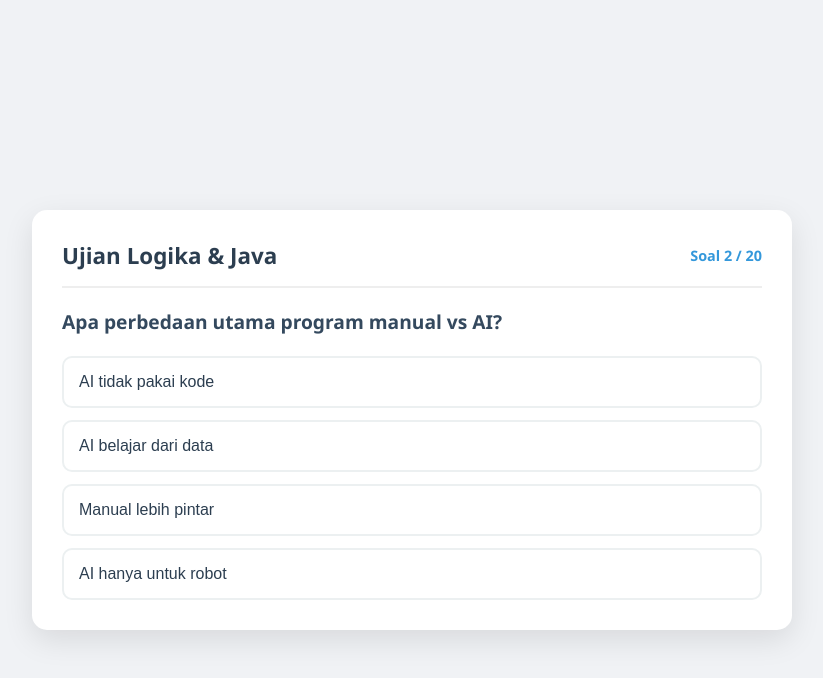
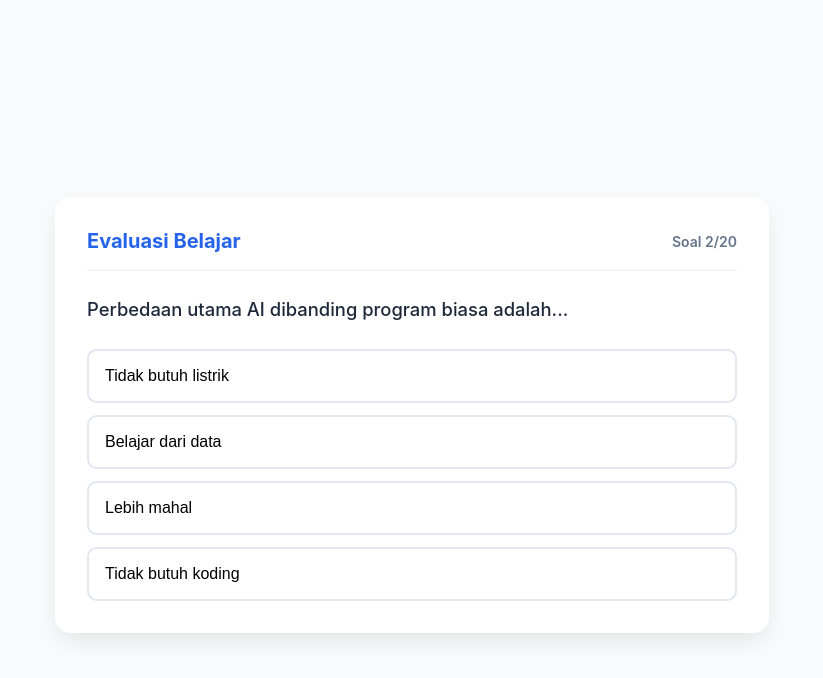
Before and after one commit to edwaranas11/kuis-pemrograman, a plain HTML site: page index.html in a window 1280 px wide. Both pictures are taken after a click on the button "Dekomposisi". Shown: the whole page, without its empty margins (228-1051 px from the left). Drawn offline with Linux system fonts and the light colour scheme.

Commit message:
Update index.html

```diff
--- a/index.html
+++ b/index.html
@@ -3,212 +3,207 @@
 <head>
     <meta charset="UTF-8">
     <meta name="viewport" content="width=device-width, initial-scale=1.0">
-    <title>Evaluasi Logika & Pemrograman Java</title>
+    <title>Kuis Interaktif: Logika & Pemrograman Java</title>
     <style>
-        /* CSS - Desain Tampilan */
+        /* --- CSS: Tampilan & Desain --- */
+        :root {
+            --primary: #2563eb;
+            --secondary: #64748b;
+            --success: #22c55e;
+            --bg: #f8fafc;
+            --text: #1e293b;
+        }
+
         body {
-            font-family: 'Segoe UI', Tahoma, Geneva, Verdana, sans-serif;
-            background-color: #f0f2f5;
+            font-family: 'Inter', system-ui, -apple-system, sans-serif;
+            background-color: var(--bg);
+            color: var(--text);
             display: flex;
             justify-content: center;
             align-items: center;
             min-height: 100vh;
             margin: 0;
-            padding: 20px;
+            padding: 15px;
         }
 
-        .quiz-container {
+        .quiz-card {
             background: white;
             width: 100%;
-            max-width: 700px;
-            padding: 30px;
-            border-radius: 15px;
-            box-shadow: 0 10px 30px rgba(0,0,0,0.1);
+            max-width: 650px;
+            padding: 2rem;
+            border-radius: 1rem;
+            box-shadow: 0 10px 25px -5px rgba(0, 0, 0, 0.1);
         }
 
         header {
-            border-bottom: 2px solid #eee;
-            margin-bottom: 20px;
-            padding-bottom: 15px;
             display: flex;
             justify-content: space-between;
             align-items: center;
+            border-bottom: 2px solid #f1f5f9;
+            padding-bottom: 1rem;
+            margin-bottom: 1.5rem;
         }
 
-        h1 { color: #2c3e50; font-size: 1.4rem; margin: 0; }
-        #progress { color: #3498db; font-weight: bold; font-size: 0.9rem; }
+        h1 { font-size: 1.25rem; margin: 0; color: var(--primary); }
+        #progress { font-weight: 600; font-size: 0.875rem; color: var(--secondary); }
 
-        .question-section h2 {
-            font-size: 1.2rem;
-            color: #34495e;
-            line-height: 1.5;
-            margin-bottom: 20px;
+        .question-text {
+            font-size: 1.15rem;
+            font-weight: 500;
+            line-height: 1.6;
+            margin-bottom: 1.5rem;
         }
 
-        .options-grid {
+        .options-list {
             display: grid;
-            gap: 12px;
+            gap: 0.75rem;
         }
 
-        .option-btn {
-            padding: 15px;
-            border: 2px solid #ecf0f1;
-            border-radius: 10px;
+        .btn-option {
             background: white;
+            border: 2px solid #e2e8f0;
+            padding: 1rem;
+            border-radius: 0.6rem;
+            text-align: left;
             cursor: pointer;
-            text-align: left;
-            transition: all 0.2s ease;
+            transition: all 0.2s;
             font-size: 1rem;
-            color: #2c3e50;
         }
 
-        .option-btn:hover {
-            background-color: #e3f2fd;
-            border-color: #3498db;
-            transform: translateY(-2px);
+        .btn-option:hover {
+            border-color: var(--primary);
+            background-color: #eff6ff;
         }
 
         .hidden { display: none; }
 
-        #result-box {
+        /* --- Tampilan Hasil --- */
+        #result-screen {
             text-align: center;
-            padding: 40px 20px;
+            padding: 1rem;
         }
 
-        .score-circle {
-            width: 120px;
-            height: 120px;
-            border-radius: 50%;
-            background: #3498db;
-            color: white;
-            display: flex;
-            flex-direction: column;
-            justify-content: center;
-            align-items: center;
-            margin: 0 auto 20px;
-            font-size: 1.5rem;
-            font-weight: bold;
+        .score-box {
+            font-size: 4rem;
+            font-weight: 800;
+            color: var(--primary);
+            margin-bottom: 0.5rem;
         }
 
-        .restart-btn {
-            background-color: #27ae60;
+        .status-msg {
+            font-size: 1.2rem;
+            margin-bottom: 2rem;
+            color: var(--secondary);
+        }
+
+        .btn-restart {
+            background-color: var(--primary);
             color: white;
             border: none;
-            padding: 12px 25px;
-            border-radius: 8px;
+            padding: 0.75rem 2rem;
+            border-radius: 0.5rem;
+            font-weight: 600;
             cursor: pointer;
             font-size: 1rem;
-            margin-top: 20px;
         }
 
-        .restart-btn:hover { background-color: #219150; }
+        .btn-restart:hover { opacity: 0.9; }
     </style>
 </head>
 <body>
 
-<div class="quiz-container">
-    <header>
-        <h1>Ujian Logika & Java</h1>
-        <div id="progress">Soal 1 / 20</div>
+    <div class="quiz-card">
+        <header id="quiz-header">
+            <h1>Evaluasi Belajar</h1>
+            <span id="progress">Soal 1/20</span>
         </header>
 
-    <div id="quiz-box">
-        <div class="question-section">
-            <h2 id="question">Memuat pertanyaan...</h2>
-        </div>
-        <div id="options" class="options-grid"></div>
+        <div id="quiz-screen">
+            <div class="question-text" id="question">Memuat pertanyaan...</div>
+            <div class="options-list" id="options"></div>
         </div>
 
-    <div id="result-box" class="hidden">
-        <h2>Hasil Evaluasi</h2>
-        <div class="score-circle">
-            <span id="final-score">0</span>
-            <small>Skor</small>
-        </div>
-        <p id="stats-text"></p>
-        <button class="restart-btn" onclick="location.reload()">Ulangi Kuis</button>
+        <div id="result-screen" class="hidden">
+            <h2>Ujian Selesai!</h2>
+            <div class="score-box" id="final-score">0</div>
+            <p class="status-msg" id="status-text"></p>
+            <button class="btn-restart" onclick="location.reload()">Coba Lagi</button>
         </div>
     </div>
 
     <script>
-    // DATA SOAL (20 Pertanyaan Lengkap)
-    const quizData = [
-        { q: "Dalam Computational Thinking, proses memecah masalah besar menjadi bagian kecil disebut...", options: ["Dekomposisi", "Abstraksi", "Algoritma", "Pola"], correct: 0 },
-        { q: "Apa perbedaan utama program manual vs AI?", options: ["AI tidak pakai kode", "AI belajar dari data", "Manual lebih pintar", "AI hanya untuk robot"], correct: 1 },
-        { q: "Simbol Belah Ketupat pada flowchart digunakan untuk...", options: ["Input", "Proses", "Keputusan/Percabangan", "Start/End"], correct: 2 },
-        { q: "Cara penulisan algoritma menyerupai kode program disebut...", options: ["Pseudocode", "Flowchart", "Java", "Logika"], correct: 0 },
-        { q: "Class yang digunakan untuk mengambil input keyboard di Java adalah...", options: ["System.in", "Scanner", "Input", "Printer"], correct: 1 },
-        { q: "Manakah penulisan main method yang benar?", options: ["void main()", "public static void main(String[] args)", "static void Main()", "public main()"], correct: 1 },
-        { q: "Tipe data untuk menyimpan angka desimal (koma) adalah...", options: ["int", "String", "double", "boolean"], correct: 2 },
-        { q: "Apa fungsi dari System.out.println()?", options: ["Input data", "Cetak teks & baris baru", "Hapus data", "Simpan file"], correct: 1 },
-        { q: "Java adalah bahasa yang Case-Sensitive, artinya...", options: ["Huruf besar/kecil berpengaruh", "Tidak boleh ada spasi", "Harus pakai titik koma", "Bahasa yang sensitif"], correct: 0 },
-        { q: "Simbol operator logika 'DAN' (AND) di Java adalah...", options: ["||", "==", "&&", "!"], correct: 2 },
-        { q: "Struktur IF-ELSE digunakan untuk...", options: ["Perulangan", "Percabangan/Pilihan", "Variabel", "Import"], correct: 1 },
-        { q: "Apa kegunaan 'default' pada switch-case?", options: ["Memulai program", "Pilihan jika tidak ada case yang cocok", "Menghentikan loop", "Menghapus variabel"], correct: 1 },
-        { q: "Nested IF adalah...", options: ["IF di dalam IF", "IF tanpa ELSE", "IF untuk angka saja", "IF yang salah"], correct: 0 },
-        { q: "Operator 'i++' dalam perulangan berfungsi untuk...", options: ["Mengurangi nilai", "Menambah nilai sebanyak 1", "Mengalikan nilai", "Menghentikan loop"], correct: 1 },
-        { q: "Perulangan yang sudah diketahui jumlah putarannya sebaiknya memakai...", options: ["For", "While", "Do-While", "If"], correct: 0 },
-        { q: "Apa yang terjadi jika kondisi While selalu TRUE tanpa perubahan?", options: ["Program error", "Infinite Loop", "Program berhenti", "Layar hitam"], correct: 1 },
-        { q: "Kapan Do-While melakukan pengecekan kondisi?", options: ["Di awal", "Di tengah", "Di akhir", "Tidak pernah"], correct: 2 },
-        { q: "Simbol jajaran genjang di flowchart melambangkan...", options: ["Proses", "Input/Output", "Start", "Decision"], correct: 1 },
-        { q: "Ekstensi file kode sumber Java adalah...", options: [".class", ".exe", ".java", ".js"], correct: 2 },
-        { q: "Manakah contoh penerapan Abstraksi?", options: ["Fokus pada inti masalah", "Memecah kode", "Membuat urutan", "Mencari error"], correct: 0 }
+        // Data 20 Pertanyaan
+        const database = [
+            { q: "Membagi masalah besar menjadi bagian kecil agar mudah diselesaikan disebut...", a: ["Dekomposisi", "Abstraksi", "Algoritma", "Coding"], c: 0 },
+            { q: "Perbedaan utama AI dibanding program biasa adalah...", a: ["Tidak butuh listrik", "Belajar dari data", "Lebih mahal", "Tidak butuh koding"], c: 1 },
+            { q: "Simbol belah ketupat dalam flowchart melambangkan...", a: ["Mulai", "Proses", "Keputusan (Decision)", "Output"], c: 2 },
+            { q: "Penulisan algoritma yang mirip bahasa pemrograman disebut...", a: ["Diagram", "Pseudocode", "Script", "Bahasa Gaul"], c: 1 },
+            { q: "Simbol jajaran genjang di flowchart digunakan untuk...", a: ["Input/Output", "Proses", "Mulai", "Selesai"], c: 0 },
+            { q: "Keyword Java untuk mengaktifkan fungsi input Scanner adalah...", a: ["include", "import", "package", "using"], c: 1 },
+            { q: "Tipe data untuk menyimpan angka bulat (tanpa koma) adalah...", a: ["double", "String", "int", "boolean"], c: 2 },
+            { q: "Tipe data untuk menyimpan teks/kalimat adalah...", a: ["char", "int", "float", "String"], c: 3 },
+            { q: "Java bersifat Case-Sensitive, artinya...", a: ["Sensitif pada perasaan", "Huruf besar/kecil berpengaruh", "Hanya bisa di PC", "Tidak boleh ada angka"], c: 1 },
+            { q: "Operator '&&' dalam logika pemrograman berarti...", a: ["ATAU", "TIDAK", "DAN", "SAMA DENGAN"], c: 2 },
+            { q: "Struktur IF-ELSE digunakan jika program memiliki...", a: ["Banyak data", "Pilihan/Kondisi", "Kesalahan", "Kecepatan"], c: 1 },
+            { q: "Switch-case paling cocok digunakan untuk...", a: ["Menu pilihan tetap", "Matematika rumit", "Membuat loop", "Hapus data"], c: 0 },
+            { q: "Apa kegunaan 'break' dalam Switch-case?", a: ["Istirahat", "Menghentikan pengecekan berikutnya", "Menghapus program", "Memulai loop"], c: 1 },
+            { q: "Nested IF artinya adalah...", a: ["IF di dalam IF", "IF yang salah", "IF tanpa ELSE", "IF satu baris"], c: 0 },
+            { q: "Perulangan FOR digunakan jika...", a: ["Kondisi tidak jelas", "Jumlah putaran sudah pasti", "Ingin berhenti paksa", "Hanya untuk teks"], c: 1 },
+            { q: "Apa dampak dari Infinite Loop?", a: ["PC makin cepat", "Program jalan terus tak berhenti", "Data terhapus", "Program otomatis update"], c: 1 },
+            { q: "Perulangan yang mengecek kondisi di akhir adalah...", a: ["FOR", "WHILE", "DO-WHILE", "SWITCH"], c: 2 },
+            { q: "Perintah cetak yang pindah ke baris baru adalah...", a: ["print()", "println()", "printf()", "output()"], c: 1 },
+            { q: "Nama file Java harus sama dengan...", a: ["Nama Class", "Nama User", "Nama Project", "Nama Folder"], c: 0 },
+            { q: "Fokus mengabaikan detail tidak penting disebut...", a: ["Pola", "Abstraksi", "Dekomposisi", "Logic"], c: 1 }
         ];
 
-    let currentIdx = 0;
+        let index = 0;
         let score = 0;
 
-    const qElement = document.getElementById('question');
-    const optionsElement = document.getElementById('options');
-    const progressElement = document.getElementById('progress');
-    const quizBox = document.getElementById('quiz-box');
-    const resultBox = document.getElementById('result-box');
-    const finalScoreElement = document.getElementById('final-score');
-    const statsText = document.getElementById('stats-text');
+        const qBox = document.getElementById('question');
+        const optBox = document.getElementById('options');
+        const progress = document.getElementById('progress');
+        const quizScreen = document.getElementById('quiz-screen');
+        const resultScreen = document.getElementById('result-screen');
 
-    function loadQuestion() {
-        const currentQ = quizData[currentIdx];
-        qElement.innerText = currentQ.q;
-        progressElement.innerText = `Soal ${currentIdx + 1} / ${quizData.length}`;
+        function startQuiz() {
+            const current = database[index];
+            qBox.innerText = current.q;
+            progress.innerText = `Soal ${index + 1}/${database.length}`;
 
-        optionsElement.innerHTML = '';
-        currentQ.options.forEach((opt, index) => {
+            optBox.innerHTML = '';
+            current.a.forEach((pilihan, i) => {
                 const btn = document.createElement('button');
-            btn.innerText = opt;
-            btn.classList.add('option-btn');
-            btn.onclick = () => handleAnswer(index);
-            optionsElement.appendChild(btn);
+                btn.innerText = pilihan;
+                btn.className = 'btn-option';
+                btn.onclick = () => select(i);
+                optBox.appendChild(btn);
             });
         }
 
-    function handleAnswer(selected) {
-        if (selected === quizData[currentIdx].correct) {
+        function select(pilihanUser) {
+            if (pilihanUser === database[index].c) {
                 score++;
             }
 
-        currentIdx++;
-        if (currentIdx < quizData.length) {
-            loadQuestion();
+            index++;
+            if (index < database.length) {
+                startQuiz();
             } else {
-            showResults();
+                finish();
             }
         }
 
-    function showResults() {
-        quizBox.classList.add('hidden');
-        resultBox.classList.remove('hidden');
+        function finish() {
+            quizScreen.classList.add('hidden');
+            document.getElementById('quiz-header').classList.add('hidden');
+            resultScreen.classList.remove('hidden');
 
-        const finalScore = Math.round((score / quizData.length) * 100);
-        finalScoreElement.innerText = finalScore;
-        statsText.innerText = `Anda menjawab benar ${score} dari ${quizData.length} soal.`;
-
-        document.querySelector('header h1').innerText = "Evaluasi Selesai";
-        document.getElementById('progress').innerText = "";
+            const total = (score / database.length) * 100;
+            document.getElementById('final-score').innerText = total;
+            document.getElementById('status-text').innerText = `Benar: ${score} | Salah: ${database.length - score}`;
         }
 
-    // Mulai Kuis
-    loadQuestion();
+        startQuiz();
     </script>
-
 </body>
 </html>
```
Lines whose indentation alone changed are shown as unchanged.
